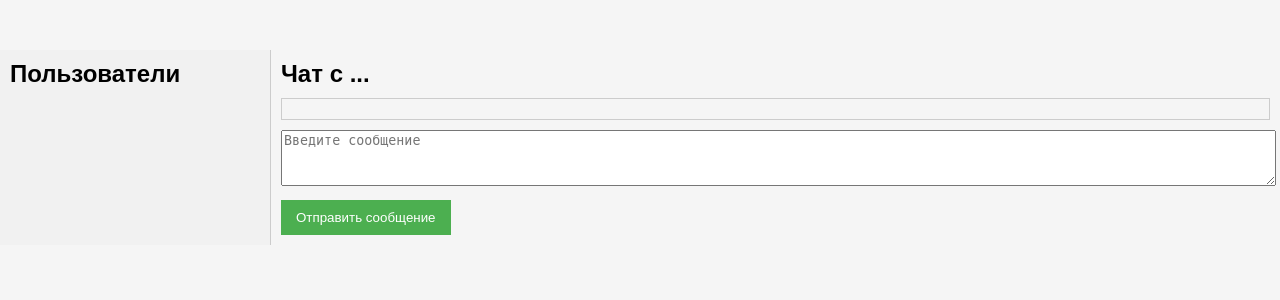
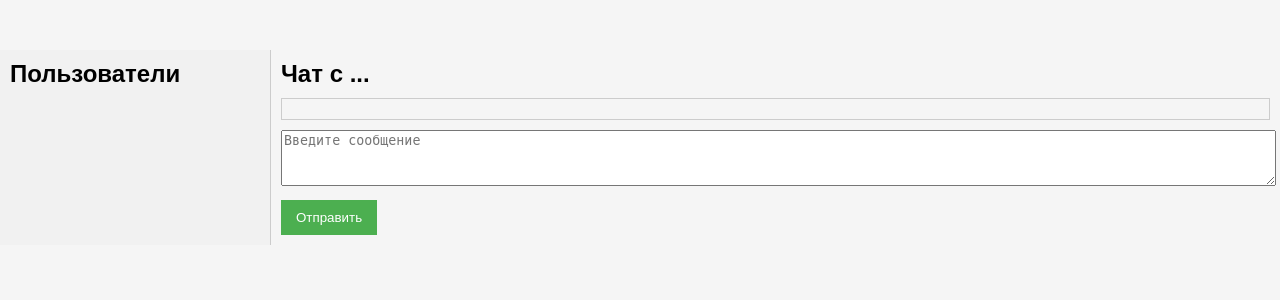
Before and after one commit to Owl876/AShome, a FastAPI app: page /messenger/ in a window 1280 px wide. Shown: the part 253-553 px from the top of the page. Run offline with FastAPI, Linux system fonts and the light colour scheme.

Commit message:
+messenger

```diff
--- a/main.py
+++ b/main.py
@@ -7,6 +7,7 @@ from passlib.context import CryptContext
 from fastapi.security import OAuth2PasswordBearer
 from jose import JWTError, jwt
 import models
+import datetime
 from fastapi.responses import RedirectResponse
 from fastapi.staticfiles import StaticFiles
 
--- a/templates/messenger.html
+++ b/templates/messenger.html
@@ -23,10 +23,10 @@
       <!-- Здесь будут отображаться сообщения -->
     </div>
 
-    <form id="messageForm">
-      <input type="hidden" name="recipient_id" id="recipient_id" required>
-      <textarea name="content" placeholder="Введите сообщение" required></textarea>
-      <button type="submit">Отправить сообщение</button>
+    <form action="/send/" method="post" id="messageForm">
+      <input type="hidden" name="recipient_id" value="{{ recipient_id }}">
+      <textarea name="content" placeholder="Введите сообщение"></textarea>
+      <button type="submit">Отправить</button>
     </form>
   </div>
 </div>
```
Also changed, not shown: 1 other file.
